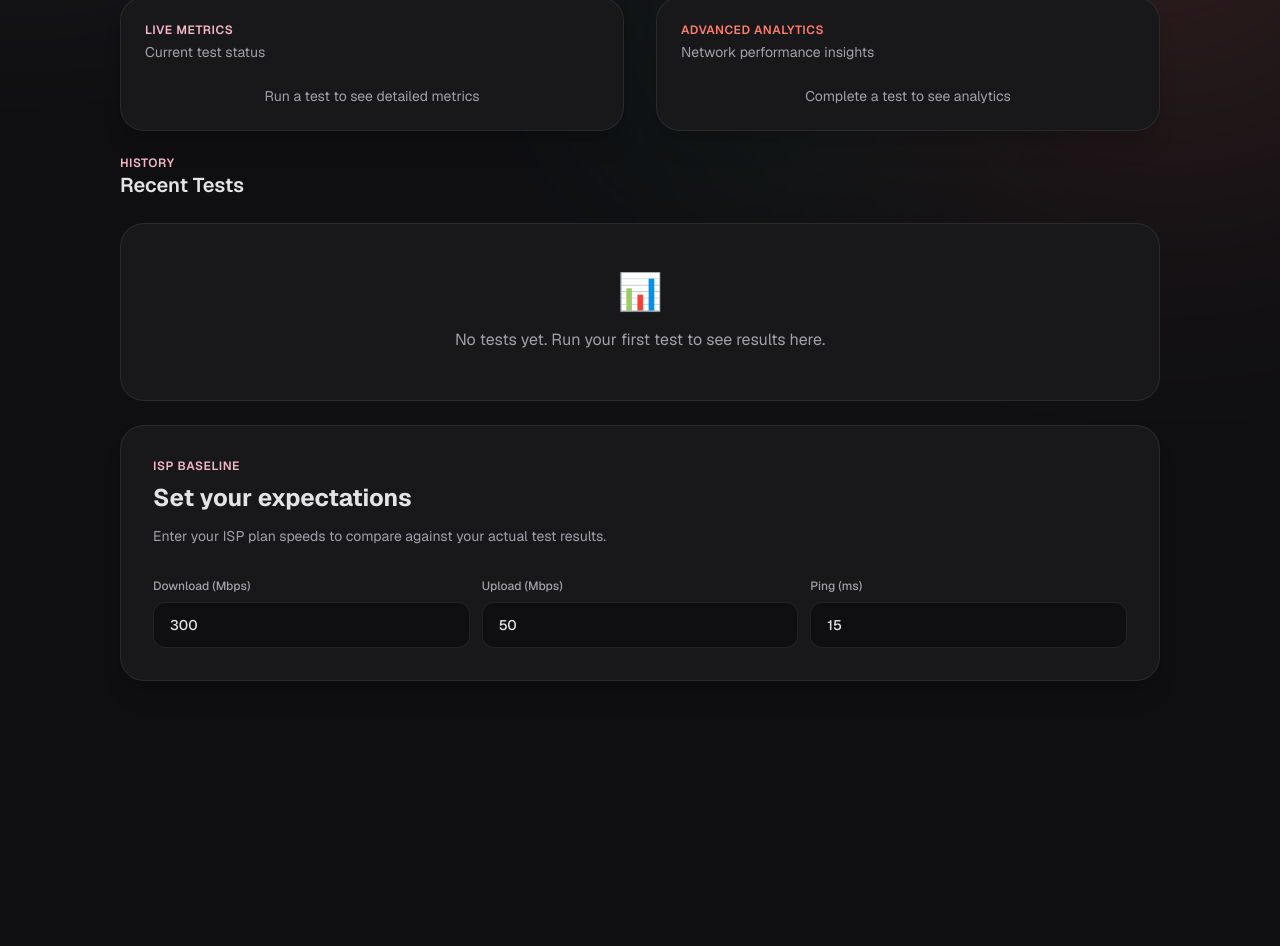
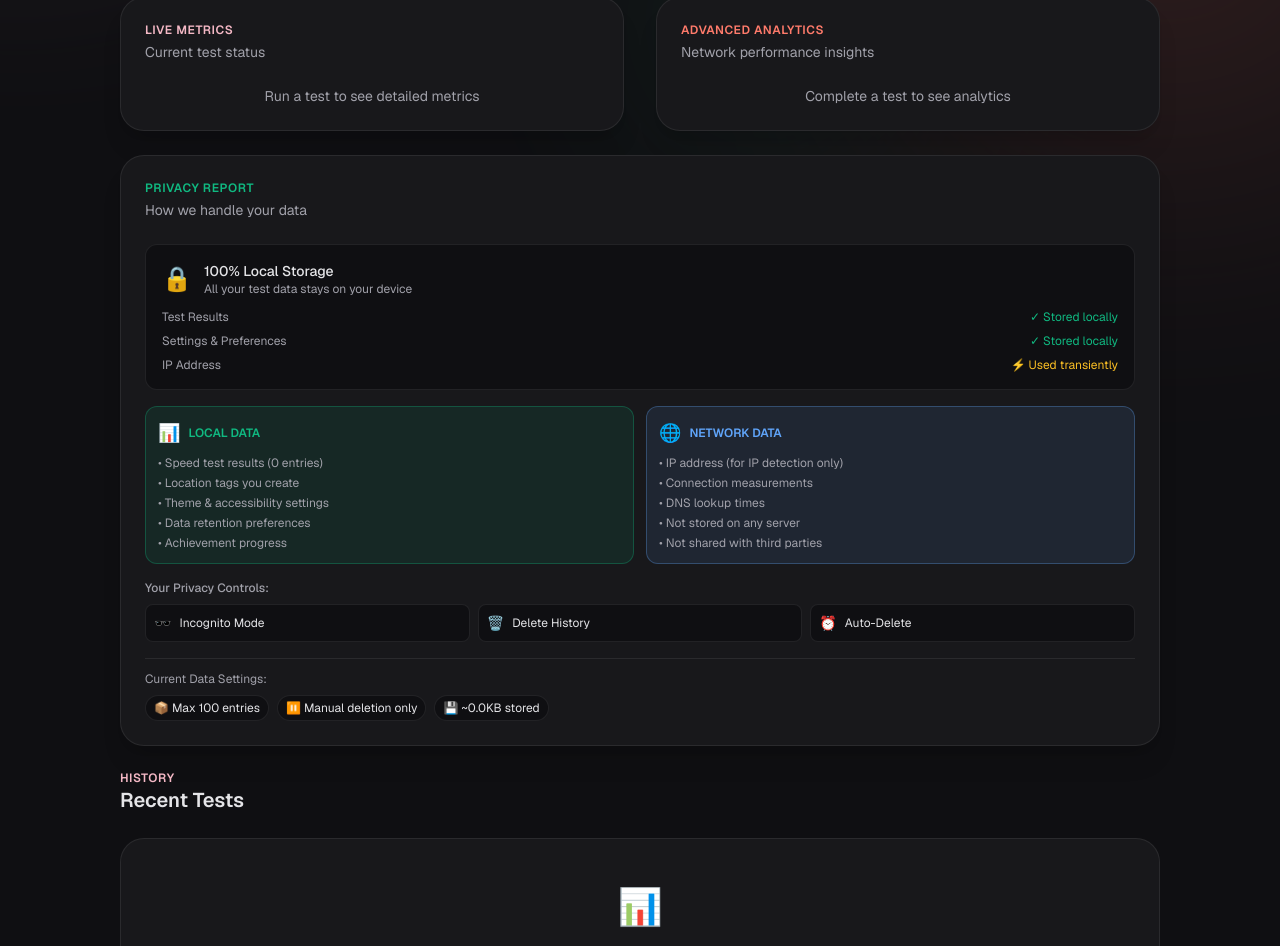
Before and after one commit to Foolish-Genius/speedtest, a Next.js app: page / in a window 1280 px wide. Shown: the part 488-1434 px from the top of the page. Before the commit the page ends 1249 px from the top, so only its background shows below. Built offline with nearby package versions, Linux system fonts and the light colour scheme.

Commit message:
added privacy report

```diff
--- a/src/app/page.tsx
+++ b/src/app/page.tsx
@@ -2624,6 +2624,109 @@ export default function Home() {
             </section>
           )}
 
+          {/* Privacy Report */}
+          <section className="rounded-3xl border border-[var(--border)] bg-[var(--card)] p-6 shadow-xl">
+            <div className="space-y-1 mb-6">
+              <p className="text-xs uppercase tracking-wider text-[#10b981] font-semibold">Privacy Report</p>
+              <h3 className="text-sm text-[var(--foreground-muted)]">How we handle your data</h3>
+            </div>
+
+            <div className="space-y-4">
+              {/* Data Storage Overview */}
+              <div className="rounded-xl bg-[var(--background)] border border-[var(--border)] p-4">
+                <div className="flex items-center gap-3 mb-3">
+                  <span className="text-2xl">🔒</span>
+                  <div>
+                    <p className="font-medium text-sm">100% Local Storage</p>
+                    <p className="text-xs text-[var(--foreground-muted)]">All your test data stays on your device</p>
+                  </div>
+                </div>
+                <div className="space-y-2">
+                  <div className="flex items-center justify-between text-xs">
+                    <span className="text-[var(--foreground-muted)]">Test Results</span>
+                    <span className="text-[#10b981]">✓ Stored locally</span>
+                  </div>
+                  <div className="flex items-center justify-between text-xs">
+                    <span className="text-[var(--foreground-muted)]">Settings & Preferences</span>
+                    <span className="text-[#10b981]">✓ Stored locally</span>
+                  </div>
+                  <div className="flex items-center justify-between text-xs">
+                    <span className="text-[var(--foreground-muted)]">IP Address</span>
+                    <span className="text-[#fbbf24]">⚡ Used transiently</span>
+                  </div>
+                </div>
+              </div>
+
+              {/* Data Categories */}
+              <div className="grid gap-3 sm:grid-cols-2">
+                <div className="rounded-xl bg-[#10b981]/10 border border-[#10b981]/30 p-3">
+                  <div className="flex items-center gap-2 mb-2">
+                    <span className="text-lg">📊</span>
+                    <span className="text-xs font-semibold text-[#10b981]">LOCAL DATA</span>
+                  </div>
+                  <ul className="text-xs space-y-1 text-[var(--foreground-muted)]">
+                    <li>• Speed test results ({history.length} entries)</li>
+                    <li>• Location tags you create</li>
+                    <li>• Theme & accessibility settings</li>
+                    <li>• Data retention preferences</li>
+                    <li>• Achievement progress</li>
+                  </ul>
+                </div>
+
+                <div className="rounded-xl bg-[#60a5fa]/10 border border-[#60a5fa]/30 p-3">
+                  <div className="flex items-center gap-2 mb-2">
+                    <span className="text-lg">🌐</span>
+                    <span className="text-xs font-semibold text-[#60a5fa]">NETWORK DATA</span>
+                  </div>
+                  <ul className="text-xs space-y-1 text-[var(--foreground-muted)]">
+                    <li>• IP address (for IP detection only)</li>
+                    <li>• Connection measurements</li>
+                    <li>• DNS lookup times</li>
+                    <li>• Not stored on any server</li>
+                    <li>• Not shared with third parties</li>
+                  </ul>
+                </div>
+              </div>
+
+              {/* Privacy Features */}
+              <div className="space-y-2">
+                <p className="text-xs text-[var(--foreground-muted)] font-medium">Your Privacy Controls:</p>
+                <div className="grid gap-2 sm:grid-cols-3">
+                  <div className="flex items-center gap-2 rounded-lg bg-[var(--background)] p-2 border border-[var(--border)]">
+                    <span className="text-sm">🕶️</span>
+                    <span className="text-xs">Incognito Mode</span>
+                  </div>
+                  <div className="flex items-center gap-2 rounded-lg bg-[var(--background)] p-2 border border-[var(--border)]">
+                    <span className="text-sm">🗑️</span>
+                    <span className="text-xs">Delete History</span>
+                  </div>
+                  <div className="flex items-center gap-2 rounded-lg bg-[var(--background)] p-2 border border-[var(--border)]">
+                    <span className="text-sm">⏰</span>
+                    <span className="text-xs">Auto-Delete</span>
+                  </div>
+                </div>
+              </div>
+
+              {/* Current Settings Summary */}
+              <div className="pt-3 border-t border-[var(--border)]">
+                <p className="text-xs text-[var(--foreground-muted)] mb-2">Current Data Settings:</p>
+                <div className="flex flex-wrap gap-2">
+                  <span className="px-2 py-1 rounded-full bg-[var(--background)] text-xs border border-[var(--border)]">
+                    📦 Max {dataRetention.maxEntries} entries
+                  </span>
+                  <span className={`px-2 py-1 rounded-full text-xs border ${
+                    dataRetention.autoDelete ? 'bg-[#10b981]/20 border-[#10b981]/30 text-[#10b981]' : 'bg-[var(--background)] border-[var(--border)]'
+                  }`}>
+                    {dataRetention.autoDelete ? `⏰ Auto-delete after ${dataRetention.deleteAfterDays} days` : '⏸️ Manual deletion only'}
+                  </span>
+                  <span className="px-2 py-1 rounded-full bg-[var(--background)] text-xs border border-[var(--border)]">
+                    💾 ~{((JSON.stringify(history).length / 1024)).toFixed(1)}KB stored
+                  </span>
+                </div>
+              </div>
+            </div>
+          </section>
+
           {/* Performance Benchmarks */}
           {latest && (
             <section className="rounded-3xl border border-[var(--border)] bg-[var(--card)] p-6 shadow-xl">
```
